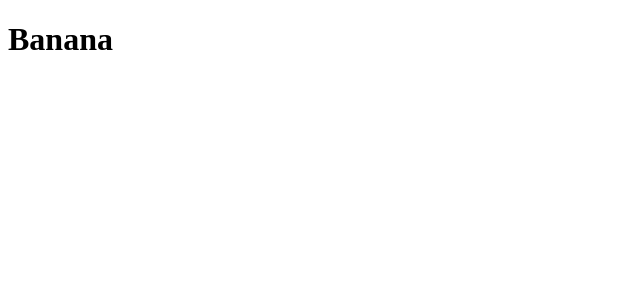
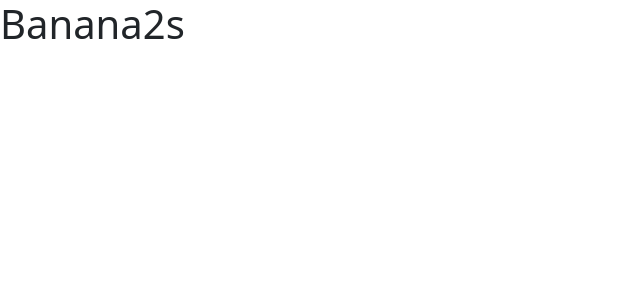
Before and after one commit to JiaqiWang18/ticketing, a Next.js app in the folder client/: page /banana in a window 1280 px wide. Shown: the top 300 px of the page, without its empty margins (0-640 px from the left). Built offline with nearby package versions, Linux system fonts and the light colour scheme.

Commit message:
add bootstrap

```diff
--- /dev/null
+++ b/client/next.config.js
@@ -0,0 +1,6 @@
+module.exports = {
+  webpackDevMiddleware: (config) => {
+    config.watchOptions.poll = 300;
+    return config;
+  },
+};
--- a/client/package.json
+++ b/client/package.json
@@ -10,6 +10,7 @@
   "author": "",
   "license": "ISC",
   "dependencies": {
+    "bootstrap": "^5.1.3",
     "next": "^12.0.3",
     "react": "^17.0.2",
     "react-dom": "^17.0.2"
--- /dev/null
+++ b/client/pages/_app.js
@@ -0,0 +1,6 @@
+import 'bootstrap/dist/css/bootstrap.css';
+
+// custom app component to import css
+export default ({ Component, pageProps }) => {
+  return <Component {...pageProps} />;
+};
--- a/client/pages/banana.js
+++ b/client/pages/banana.js
@@ -1,3 +1,3 @@
 export default () => {
-  return <h1>Banana</h1>;
+  return <h1>Banana2s</h1>;
 };
```
Also changed, not shown: 1 other file (tests, documents, lock files or other folders).
